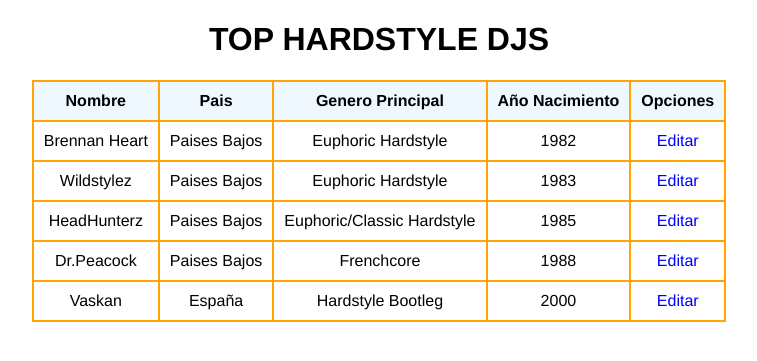
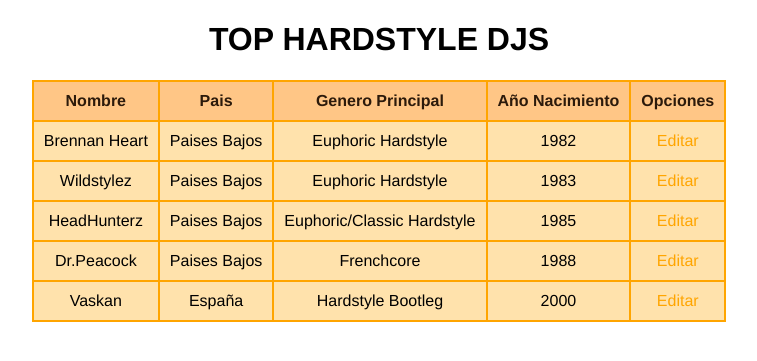
Before and after one commit to Manolicopiesdeplata/Cosas2DAW, a PHP site: page /tabla.html in a window 1280 px wide. Shown: the top 361 px of the page, without its empty margins (261-1018 px from the left). Run offline with PHP 8.4, Linux system fonts and the light colour scheme.

Commit message:
colores mas agradables a la vista

```diff
--- a/Entorno Cliente/tabla dinamica/tabla.css
+++ b/Entorno Cliente/tabla dinamica/tabla.css
@@ -10,14 +10,18 @@
     margin: auto;
 }
 th {
-    background-color: aliceblue;
+    background-color: #ffc686;
+    color: #2c1a0b;
+}
+td{
+    background-color: rgb(255, 226, 172);
 }
 td:hover {
-    background-color: black;
+    background-color: #2c1a0b;
     color: white;
 }
 .editar {
-    color: blue; cursor:pointer;
+    color: orange; cursor:pointer;
 }
 .editar:hover {
     color: red;
--- a/Entorno Cliente/tabla dinamica/tabla.js
+++ b/Entorno Cliente/tabla dinamica/tabla.js
@@ -36,7 +36,7 @@
     let pais = document.querySelector('#pais').value; //OBTIENE AHORA EL VALOR DE LO QUE HEMOS PUESTO EN LA EDICION DE PAIS A TRAVES DE SU ID
     let generoPrincipal = document.querySelector('#generoPrincipal').value; //OBTIENE AHORA EL VALOR DE LO QUE HEMOS PUESTO EN LA EDICION DE GENERO PRINCIPAL A TRAVES DE SU ID
     let anoNacimiento = document.querySelector('#anoNacimiento').value; //OBTIENE AHORA EL VALOR DE LO QUE HEMOS PUESTO EN LA EDICION DE AÑO NACIMIENTO A TRAVES DE SU ID
-    campoTr.innerHTML = //AQUI METEMOS EN EL TR LO QUE DECIA JUSTO ARRIBA
+    campoTr.innerHTML = //HACEMOS EL CAMBIO DE LOS CAMPOS PARA QUE AHORA SOLO SEAN TEXTO INDEDITABLE CON LOS NUEVOS VALORES APLICADOS
     '<td>' + nombre + '</td>' +
     '<td>' + pais + '</td>' +
     '<td>' + generoPrincipal + '</td>' +
```
